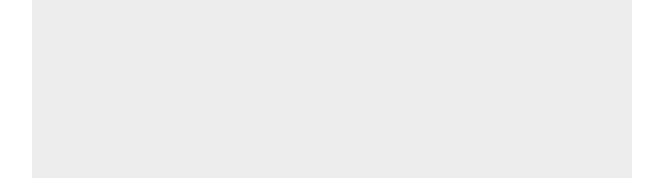
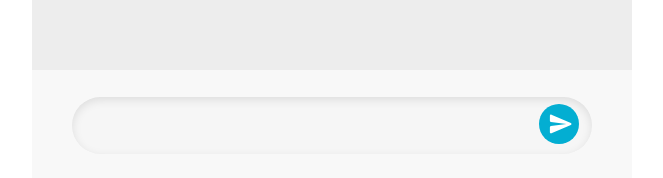
Before and after one commit to youbing5921/deploy_hw, a React (Create React App) app in the folder gamja/: page /chat/1 in a window 1280 px wide. Shown: the part 1049-1227 px from the top of the page, without its empty margins (308-971 px from the left). Built offline with nearby package versions, Linux system fonts and the light colour scheme; a web font is replaced by a local one.

Commit message:
[Feat] 채팅창 컴포넌트 생성(#9)

```diff
--- /dev/null
+++ b/gamja/src/components/chat/InputMessage.jsx
@@ -0,0 +1,51 @@
+import React from "react";
+import styled from "styled-components";
+import SendBtn from "../../images/sendBtn.svg";
+
+const InputMessage = () => {
+  return (
+    <InputBox>
+      <Input type="text" />
+      <SendButton>
+        <img src={SendBtn} alt="send" />
+      </SendButton>
+    </InputBox>
+  );
+};
+
+export default InputMessage;
+
+const InputBox = styled.footer`
+  position: relative;
+  display: inline-flex;
+  padding: 27px 40px;
+  align-items: center;
+  background: #f8f8f8;
+`;
+
+const Input = styled.input`
+  width: 490px;
+  height: 51px;
+  border: none;
+  border-radius: 100px;
+  background: #f6f6f6;
+  box-shadow: 0px 3px 10px 0px rgba(0, 0, 0, 0.1) inset;
+  outline: none;
+  font-size: 10px;
+  font-weight: 300;
+  padding: 3px 10px 3px 20px;
+`;
+
+const SendButton = styled.button`
+  position: absolute;
+  right: 53px;
+  background: none;
+  border: none;
+  cursor: pointer;
+  padding: 0;
+
+  img {
+    width: 40px;
+    height: 40px;
+  }
+`;
--- a/gamja/src/pages/mentor/ChatRoom.js
+++ b/gamja/src/pages/mentor/ChatRoom.js
@@ -5,6 +5,7 @@ import OutBtnImg from "../../images/OutBtn.svg";
 import TopBar from "../../components/common/TopBar";
 import Receiver from "../../components/chat/Receiver";
 import Sender from "../../components/chat/Sender";
+import InputMessage from "../../components/chat/InputMessage";
 
 const ChatRoom = () => {
   return (
@@ -24,6 +25,7 @@ const ChatRoom = () => {
           <Receiver />
           <Sender />
         </MessageContainer>
+        <InputMessage />
       </Container>
     </>
   );
@@ -72,4 +74,5 @@ const Icon = styled.img`
 
 const MessageContainer = styled.div`
   padding: 31px 40px 0px 29px;
+  height: 927px;
 `;
```
